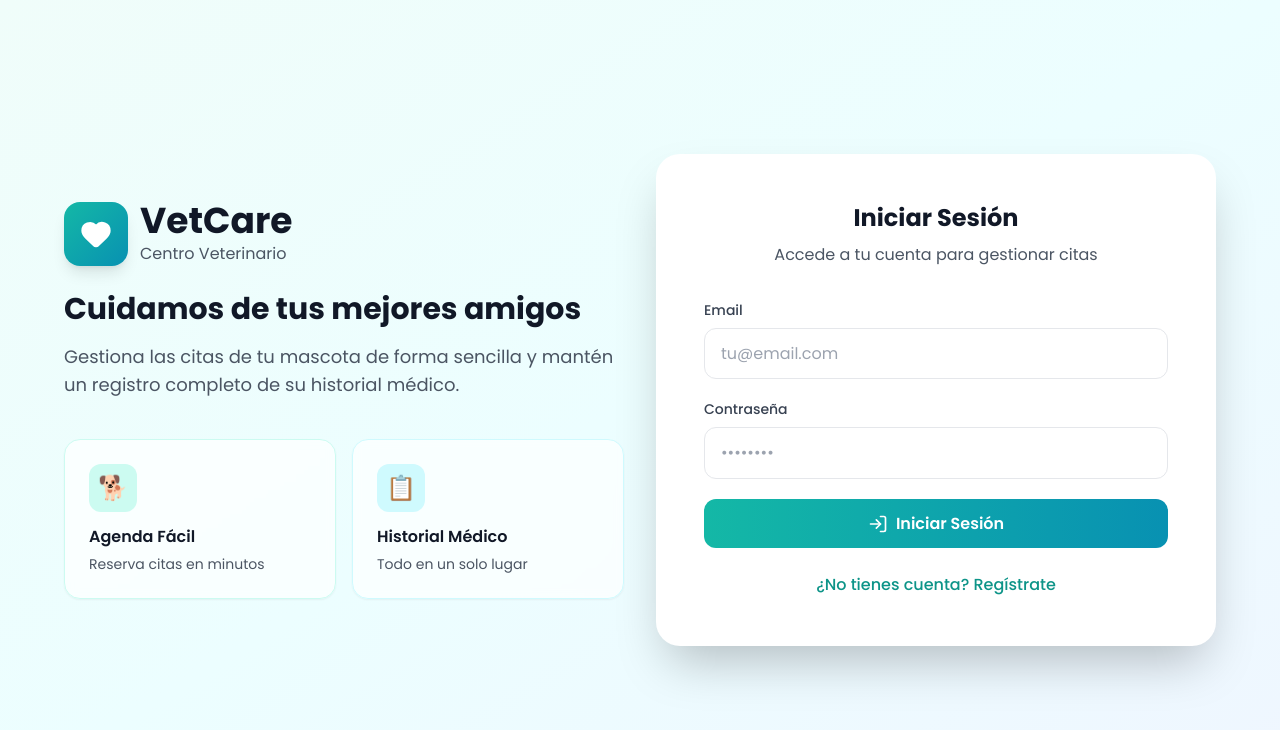
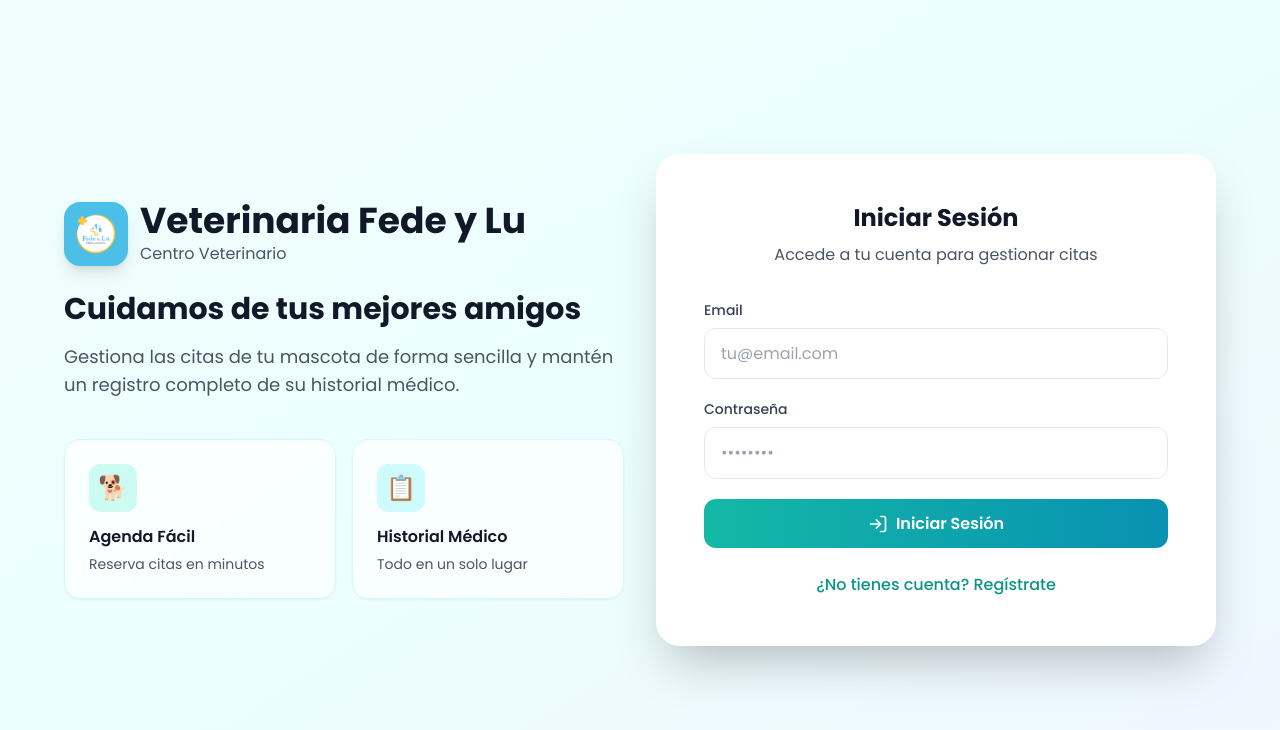
Before and after one commit to zentoo31/VetCare, a React (Vite) app: page /dashboard in a window 1280 px wide. Shown: the top 730 px of the page. Built offline with nearby package versions, Linux system fonts and the light colour scheme; no server answers.

Commit message:
updated company name and logo image

```diff
--- a/src/components/Auth.tsx
+++ b/src/components/Auth.tsx
@@ -36,11 +36,11 @@ export default function Auth() {
       <div className="w-full max-w-6xl grid lg:grid-cols-2 gap-8 items-center">
         <div className="hidden lg:block space-y-6">
           <div className="flex items-center gap-3">
-            <div className="w-16 h-16 bg-gradient-to-br from-teal-500 to-cyan-600 rounded-2xl flex items-center justify-center shadow-lg">
-              <Heart className="w-8 h-8 text-white" fill="currentColor" />
+            <div className="w-16 h-16 bg-[#4bbfe8] rounded-2xl flex items-center justify-center shadow-lg">
+              <img src="/logo.png" alt=""  className='w-12 h-12'/>
             </div>
             <div>
-              <h1 className="text-4xl font-bold text-gray-900">VetCare</h1>
+              <h1 className="text-4xl font-bold text-gray-900">Veterinaria Fede y Lu</h1>
               <p className="text-gray-600">Centro Veterinario</p>
             </div>
           </div>
```
